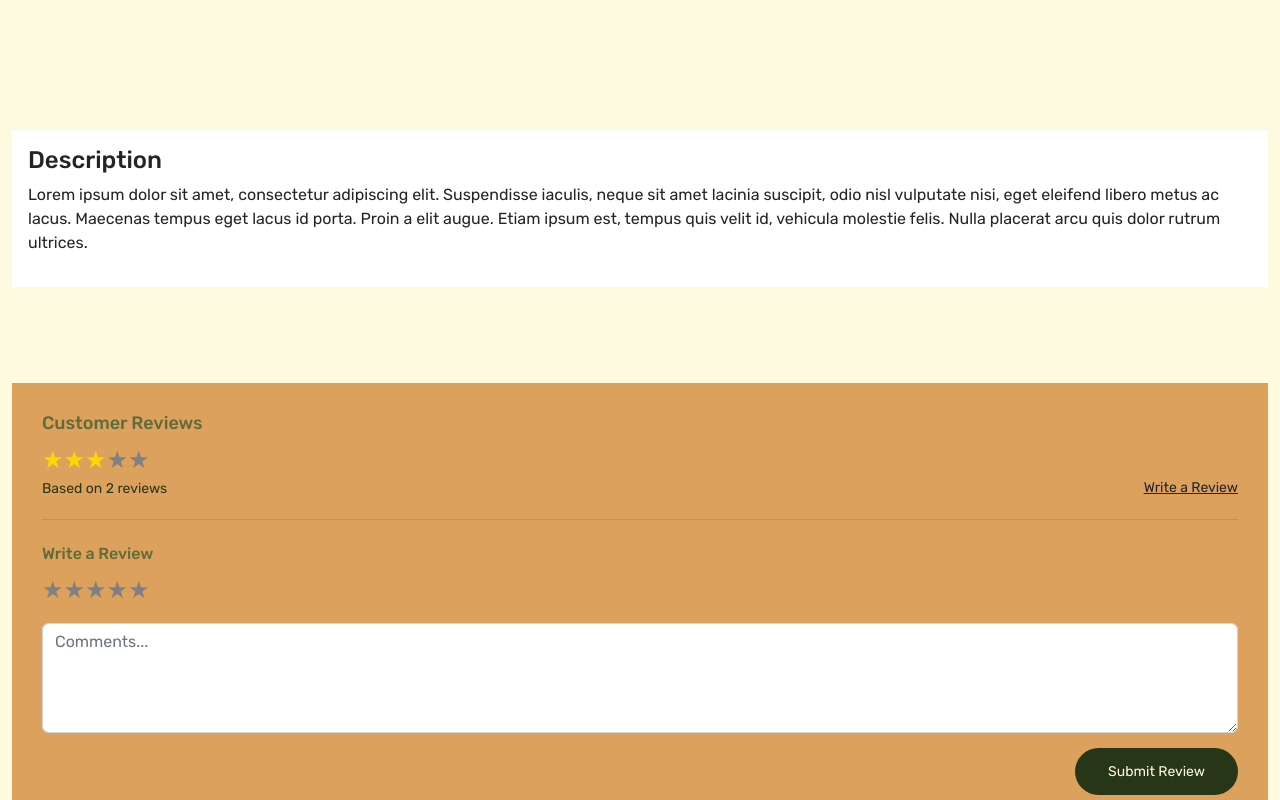
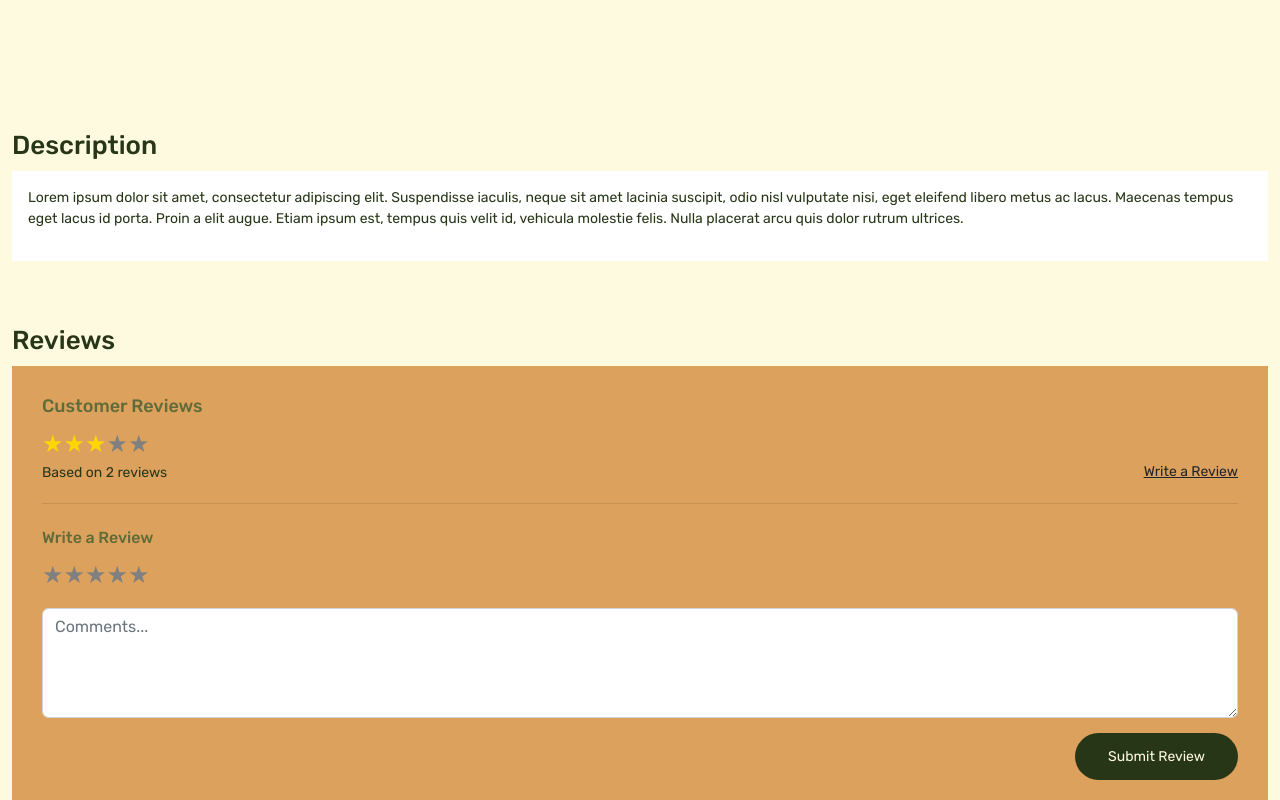
Before and after one commit to jonrob08/SwiftShop, a React (Create React App) app in the folder swiftshop/: page /product/1 in a window 1280 px wide. Shown: the part 820-1620 px from the top of the page. Built offline with nearby package versions, Linux system fonts and the light colour scheme; a web font is replaced by a local one.

Commit message:
chore: start on main product image section

```diff
--- a/swiftshop/src/App.css
+++ b/swiftshop/src/App.css
@@ -676,6 +676,17 @@ footer .input-group-text {
 }
 
 /* Product Page */
+.description-wrapper h4, .reviews-wrapper h4 {
+  font-size: 26px;
+  color: var(--color-primary);
+  margin-bottom: 10px;
+}
+
+.description-wrapper p {
+  font-size: 14px;
+  color: var(--color-primary);
+}
+
 .review-inner-wrapper {
   background-color: var(--color-quaternary);
   padding: 30px;
--- a/swiftshop/src/pages/Product.js
+++ b/swiftshop/src/pages/Product.js
@@ -24,8 +24,8 @@ const Product = () => {
         <div className="container-xxl">
             <div className="row">
                 <div className="col-12">
-                    <div className="bg-white p-3">
-                        <h4>Description</h4>
+                    <h4>Description</h4>
+                    <div className="p-3 bg-white">
                         <p>
                         Lorem ipsum dolor sit amet, consectetur adipiscing elit. Suspendisse iaculis, neque sit amet lacinia suscipit, odio nisl vulputate nisi, eget eleifend libero metus ac lacus. Maecenas tempus eget lacus id porta. Proin a elit augue. Etiam ipsum est, tempus quis velit id, vehicula molestie felis. Nulla placerat arcu quis dolor rutrum ultrices.
                         </p>
@@ -34,10 +34,11 @@ const Product = () => {
             </div>
         </div>
       </section>
-      <section className="reviews-wrapper py-5">
+      <section className="reviews-wrapper pt-3">
         <div className="container-xxl">
             <div className="row">
                 <div className="col-12">
+                <h4>Reviews</h4>
                     <div className="review-inner-wrapper">
                         <div className="review-header d-flex justify-content-between align-items-end">
                             <div>
```
